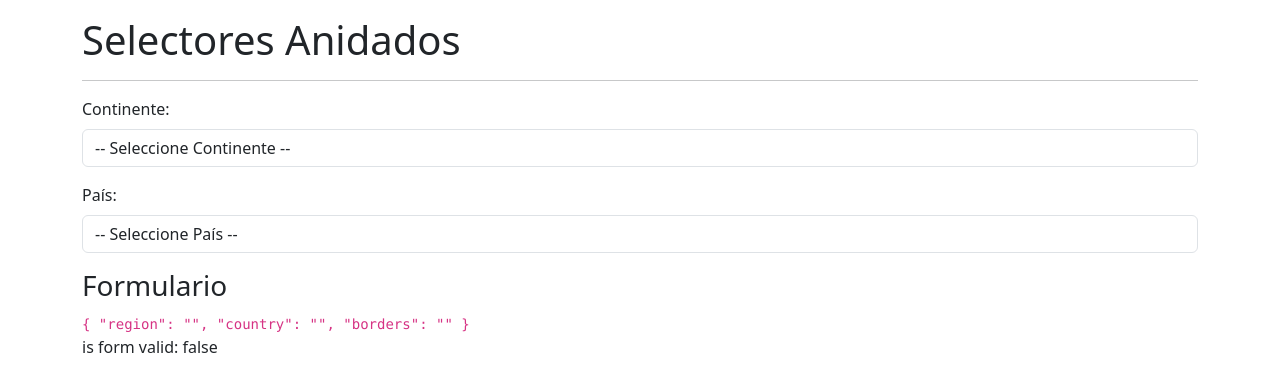
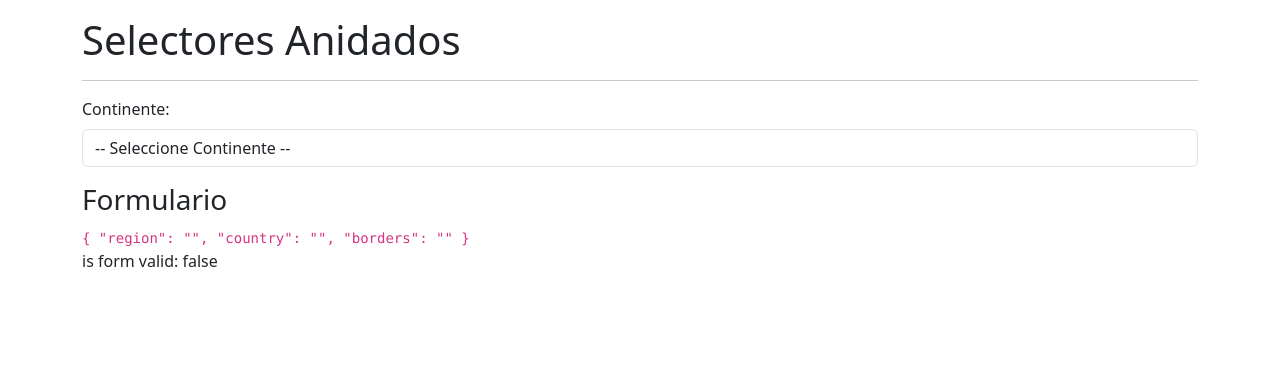
Before and after one commit to SapphicMimi/selectores_Angular, an Angular app: page /selector/selector in a window 1280 px wide. Shown: the top 392 px of the page. Built offline with nearby package versions, Linux system fonts and the light colour scheme.

Commit message:
Limpiar pais cuando el Selector cambia

```diff
--- a/src/app/country/pages/selector-page/selector-page.component.html
+++ b/src/app/country/pages/selector-page/selector-page.component.html
@@ -13,7 +13,7 @@
   </div>
 
   <!-- Paises -->
-  <div class="row mb-3">
+  <div class="row mb-3" *ngIf="countriesByRegion.length > 0">
     <div class="col">
       <label class="form-label">País: </label>
       <select formControlName="country" class="form-control">
--- a/src/app/country/pages/selector-page/selector-page.component.ts
+++ b/src/app/country/pages/selector-page/selector-page.component.ts
@@ -2,7 +2,7 @@ import { Component, OnInit } from '@angular/core';
 import { FormBuilder, FormGroup, Validators } from '@angular/forms';
 import { CountryService } from '../../services/country.service';
 import { Region, SmallCountry } from '../../interfaces/country.interfaces';
-import { switchMap } from 'rxjs';
+import { switchMap, tap } from 'rxjs';
 
 @Component({
   selector: 'app-selector-page',
@@ -35,6 +35,7 @@ export class SelectorPageComponent implements OnInit {
   public onRegionChanged():void {
     this.myForm.get('region')!.valueChanges
       .pipe(
+        tap(() => this.myForm.get('country')!.setValue('')),
         switchMap( region => this.countryService.getCountriesByRegion(region))
       )
       .subscribe(countries => {
```
